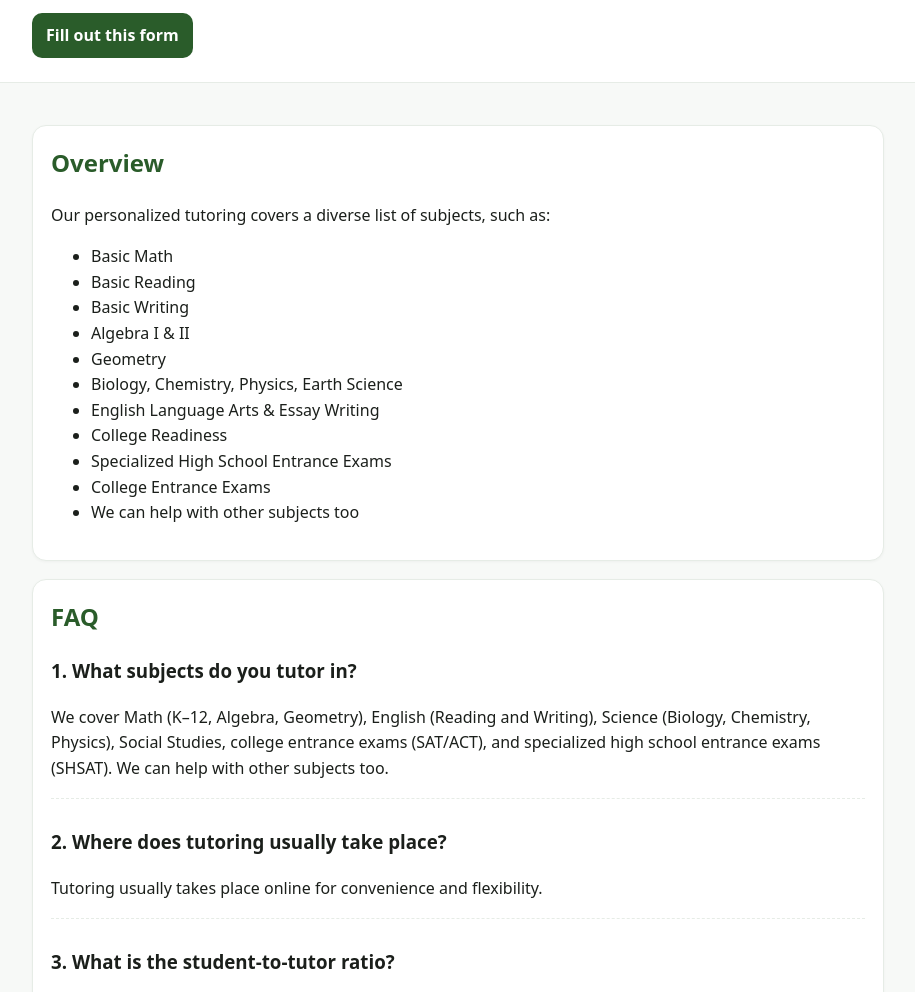
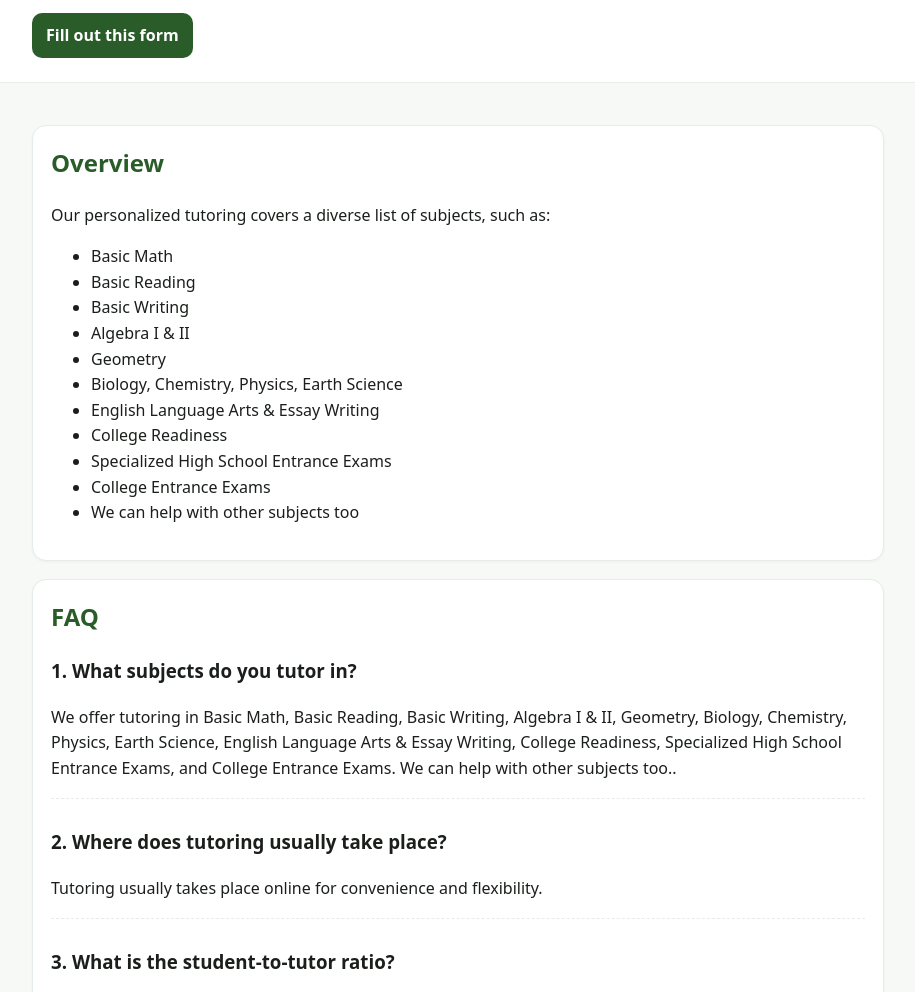
Before and after one commit to dknywebbuild/websitetutoring, a plain HTML site: page index.html in a window 1280 px wide. Shown: the part 108-1100 px from the top of the page, without its empty margins (182-1097 px from the left). Drawn offline with Linux system fonts and the light colour scheme.

Commit message:
Revise tutoring subjects in FAQ
Updated tutoring subjects listed in the FAQ section.

```diff
--- a/index.html
+++ b/index.html
@@ -45,7 +45,7 @@
 
       <div class="faq-item">
         <h3>1. What subjects do you tutor in?</h3>
-        <p>We cover Math (K–12, Algebra, Geometry), English (Reading and Writing), Science (Biology, Chemistry, Physics), Social Studies, college entrance exams (SAT/ACT), and specialized high school entrance exams (SHSAT). We can help with other subjects too.</p>
+        <p>We offer tutoring in Basic Math, Basic Reading, Basic Writing, Algebra I & II, Geometry, Biology, Chemistry, Physics, Earth Science, English Language Arts & Essay Writing, College Readiness, Specialized High School Entrance Exams, and College Entrance Exams. We can help with other subjects too..</p>
       </div>
 
       <div class="faq-item">
```
